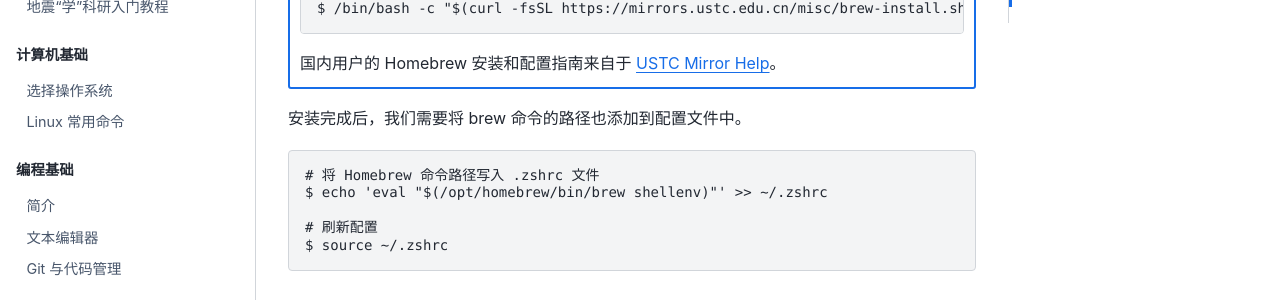
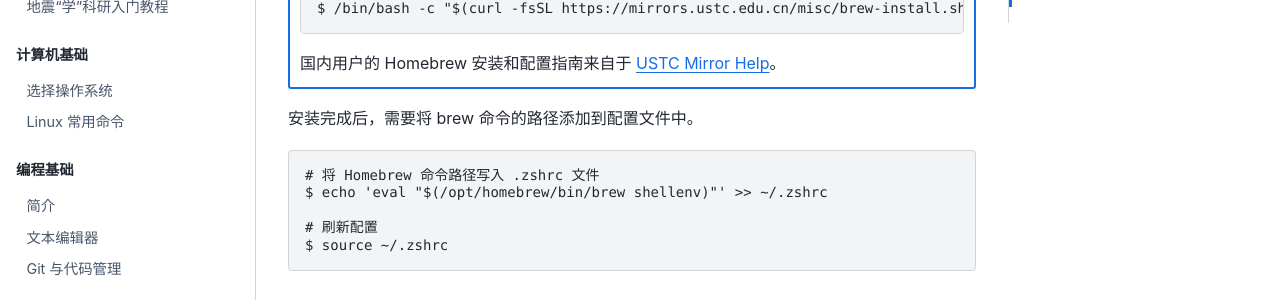
Before and after one commit to seismo-learn/seismology101, a Jupyter Book: the page built from source/computer/macos-setup.md, in a window 1280 px wide and 900 px high, scrolled down 1996 px. Shown: the part 152-452 px from the top of the window. Built offline with Jupyter Book 1.0.4 settings and Sphinx 7.4.7 and the Sphinx Book theme 1.1.4, drawn with Linux system fonts in a browser that asks for light colours; pages that are not in the unit, such as notebooks, are missing from menus.

Commit message:
Update source/computer/macos-setup.md
Co-authored-by: Yao Jiayuan <coreman.seism@gmail.com>

````diff
--- a/source/computer/macos-setup.md
+++ b/source/computer/macos-setup.md
@@ -96,7 +96,7 @@ $ /bin/bash -c "$(curl -fsSL https://raw.githubusercontent.com/Homebrew/install/
 :::
 ::::
 
-安装完成后，我们需要将 brew 命令的路径也添加到配置文件中。
+安装完成后，需要将 brew 命令的路径添加到配置文件中。
 
 ```
 # 将 Homebrew 命令路径写入 .zshrc 文件
````
